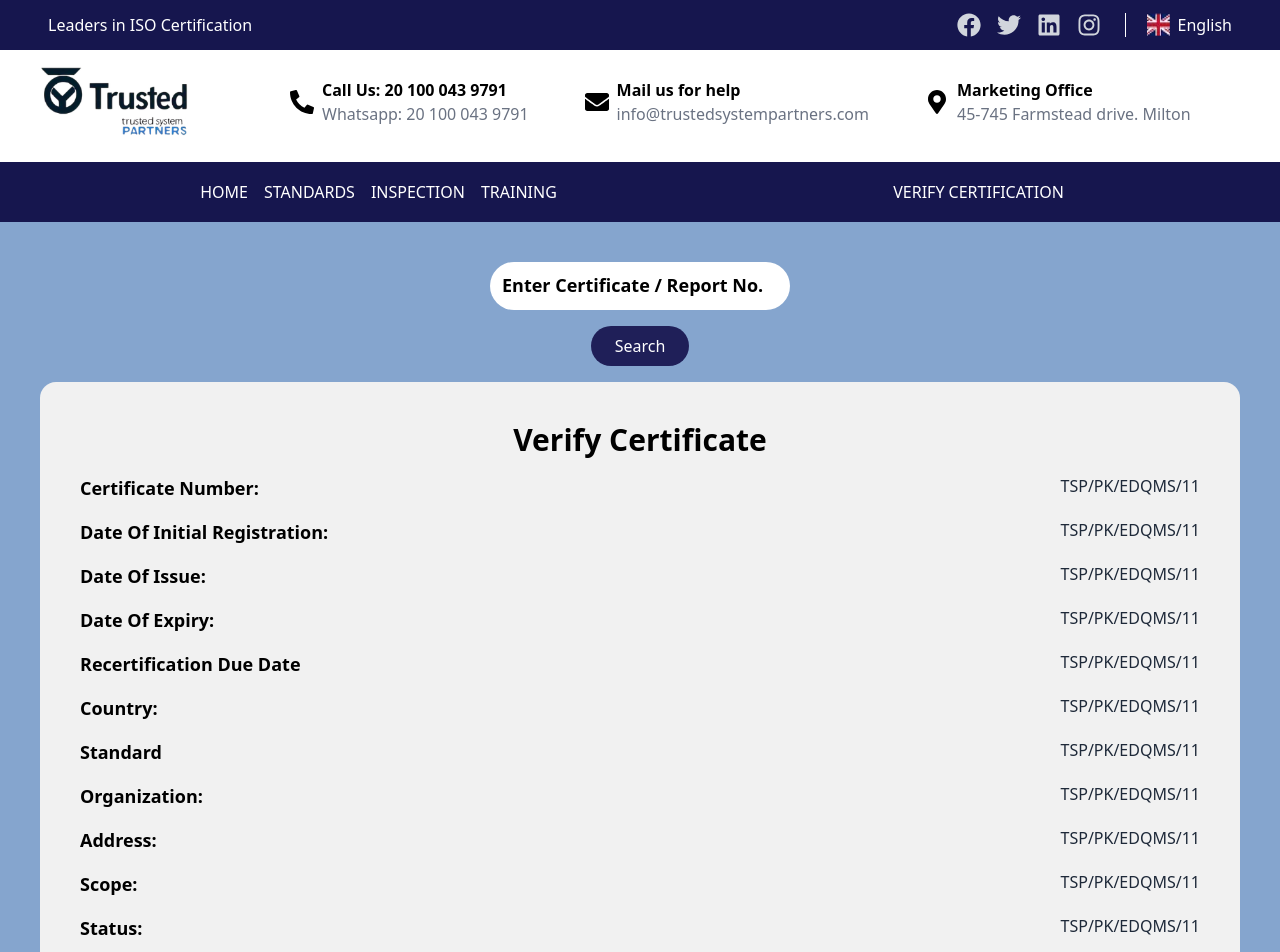
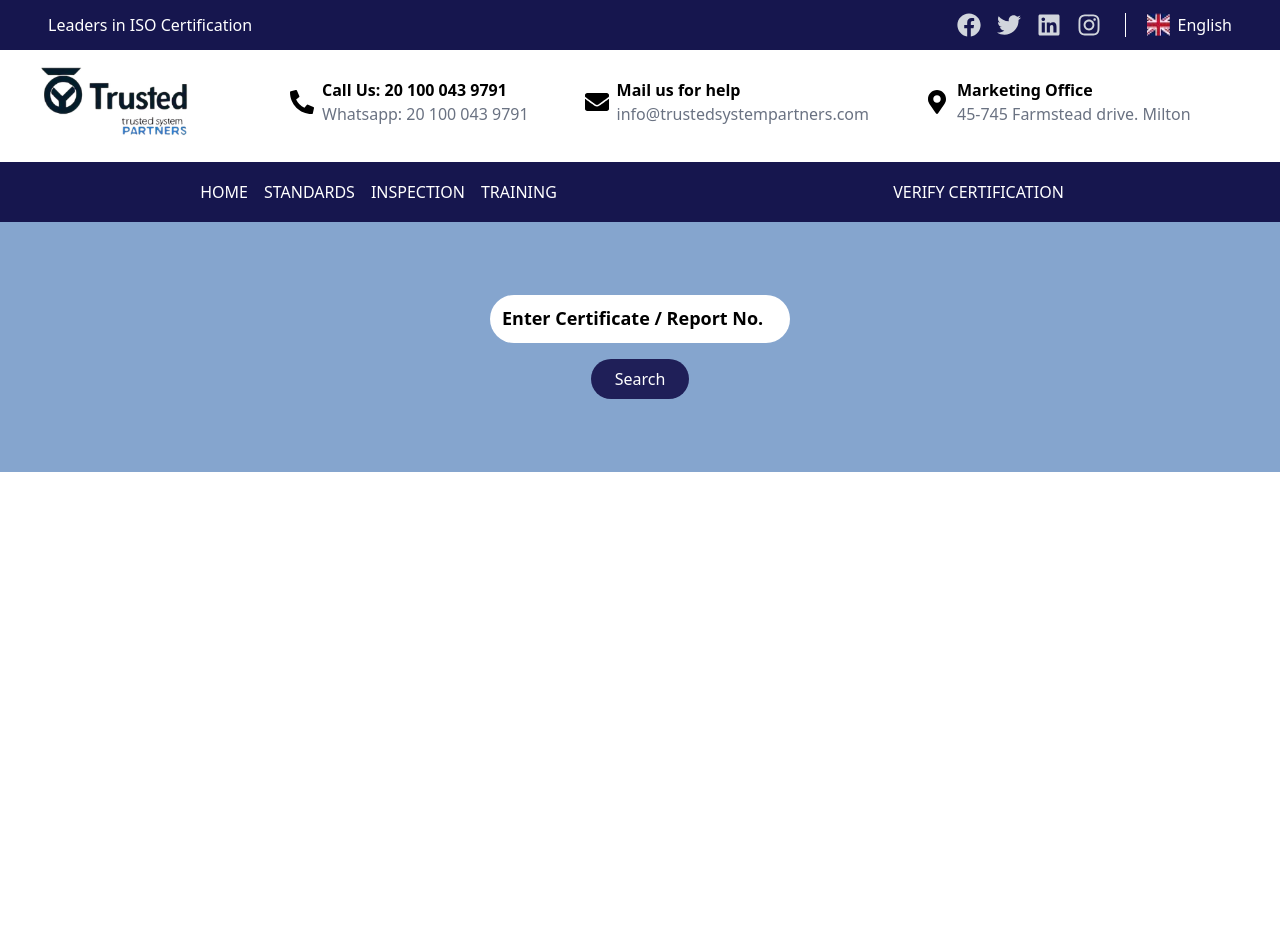
Before and after one commit to Fassam-Khan/TrustedSystem2, a Next.js app: page /certificates-company-search in a window 1280 px wide. Shown: the top 952 px of the page. After the commit the page ends 800 px from the top, so only its background shows below. Built offline with nearby package versions, Linux system fonts and the light colour scheme.

Commit message:
Refactor SearchCerti component to display dynamic certificate data based on result

```diff
--- a/components/SearchCerti.jsx
+++ b/components/SearchCerti.jsx
@@ -118,20 +118,21 @@ const SearchCerti = () => {
 
 
       {/* Result Card  */}
-      <div className='cerificate-content bg-[#f1f1f1] md:w-[1200px] rounded-2xl md:p-10 p-4'>
+      {result && (
+            <div className='cerificate-content bg-[#f1f1f1] md:w-[1200px] rounded-2xl md:p-10 p-4 '>
             {/* Heading  */}
             <div className='flex justify-center '>
               <h2 className='text-3xl font-bold'>Verify Certificate</h2>
             </div>
             {/* Main Data  */}
-        <div className='flex flex-col gap-4 mt-4'>
+            <div className='flex flex-col gap-2 mt-8'>
               {/* Data  */}
             <div className=' flex justify-between '>
               <div>
                 <h4 className='text-lg font-bold'>Certificate Number:</h4>
               </div>
               <div>
-            <p className='text-gray-800'>TSP/PK/EDQMS/11</p>
+                <p className='text-gray-800'>{result?.certificateNum || '—'}</p>
               </div>
 
             </div>
@@ -140,7 +141,7 @@ const SearchCerti = () => {
                 <h4 className='text-lg font-bold'>Date Of Initial Registration:</h4>
               </div>
               <div>
-            <p className='text-gray-800'>TSP/PK/EDQMS/11</p>
+                <p className='text-gray-800'>{result?.initialRegistration || '—'}</p>
               </div>
 
             </div>
@@ -149,7 +150,7 @@ const SearchCerti = () => {
                 <h4 className='text-lg font-bold'>Date Of Issue:</h4>
               </div>
               <div>
-            <p className='text-gray-800'>TSP/PK/EDQMS/11</p>
+                <p className='text-gray-800'>{result?.dateOfIssue || '—'}</p>
               </div>
 
             </div>
@@ -158,7 +159,7 @@ const SearchCerti = () => {
                 <h4 className='text-lg font-bold'>Date Of Expiry:</h4>
               </div>
               <div>
-            <p className='text-gray-800'>TSP/PK/EDQMS/11</p>
+                <p className='text-gray-800'>{result?.dateOfExpiry || '—'}</p>
               </div>
 
             </div>
@@ -167,7 +168,7 @@ const SearchCerti = () => {
                 <h4 className='text-lg font-bold'>Recertification Due Date</h4>
               </div>
               <div>
-            <p className='text-gray-800'>TSP/PK/EDQMS/11</p>
+                <p className='text-gray-800'>{result?.recertificationDue || '—'}</p>
               </div>
 
             </div>
@@ -176,7 +177,7 @@ const SearchCerti = () => {
                 <h4 className='text-lg font-bold'>Country:</h4>
               </div>
               <div>
-            <p className='text-gray-800'>TSP/PK/EDQMS/11</p>
+                <p className='text-gray-800'>{result?.country || '—'}</p>
               </div>
 
             </div>
@@ -185,7 +186,7 @@ const SearchCerti = () => {
                 <h4 className='text-lg font-bold'>Standard</h4>
               </div>
               <div>
-            <p className='text-gray-800'>TSP/PK/EDQMS/11</p>
+                <p className='text-gray-800'>{result?.standard || "- "}</p>
               </div>
 
             </div>
@@ -194,7 +195,7 @@ const SearchCerti = () => {
                 <h4 className='text-lg font-bold'>Organization:</h4>
               </div>
               <div>
-            <p className='text-gray-800'>TSP/PK/EDQMS/11</p>
+                <p className='text-gray-800'>{result?.organization || '—'}</p>
               </div>
 
             </div>
@@ -203,7 +204,7 @@ const SearchCerti = () => {
                 <h4 className='text-lg font-bold'>Address:</h4>
               </div>
               <div>
-            <p className='text-gray-800'>TSP/PK/EDQMS/11</p>
+                <p className='text-gray-800'>{result?.address || '—'}</p>
               </div>
 
             </div>
@@ -212,7 +213,7 @@ const SearchCerti = () => {
                 <h4 className='text-lg font-bold'>Scope:</h4>
               </div>
               <div>
-            <p className='text-gray-800'>TSP/PK/EDQMS/11</p>
+                <p className='text-gray-800'>{result?.scope || '—'}</p>
               </div>
 
             </div>
@@ -221,7 +222,7 @@ const SearchCerti = () => {
                 <h4 className='text-lg font-bold'>Status:</h4>
               </div>
               <div>
-            <p className='text-gray-800'>TSP/PK/EDQMS/11</p>
+                <p className={result?.status === "valid" ? "text-white font-semibold text-sm bg-[#198754] rounded-3xl pl-2 pt-1 pb-1 pr-2 " : "text-red-600"}>{result?.status.toUpperCase() || '—'}</p>
               </div>
 
             </div>
@@ -231,6 +232,9 @@ const SearchCerti = () => {
 
           </div>
 
+      )}
+
+
     </div>
   )
 }
```
Lines whose indentation alone changed are shown as unchanged.
